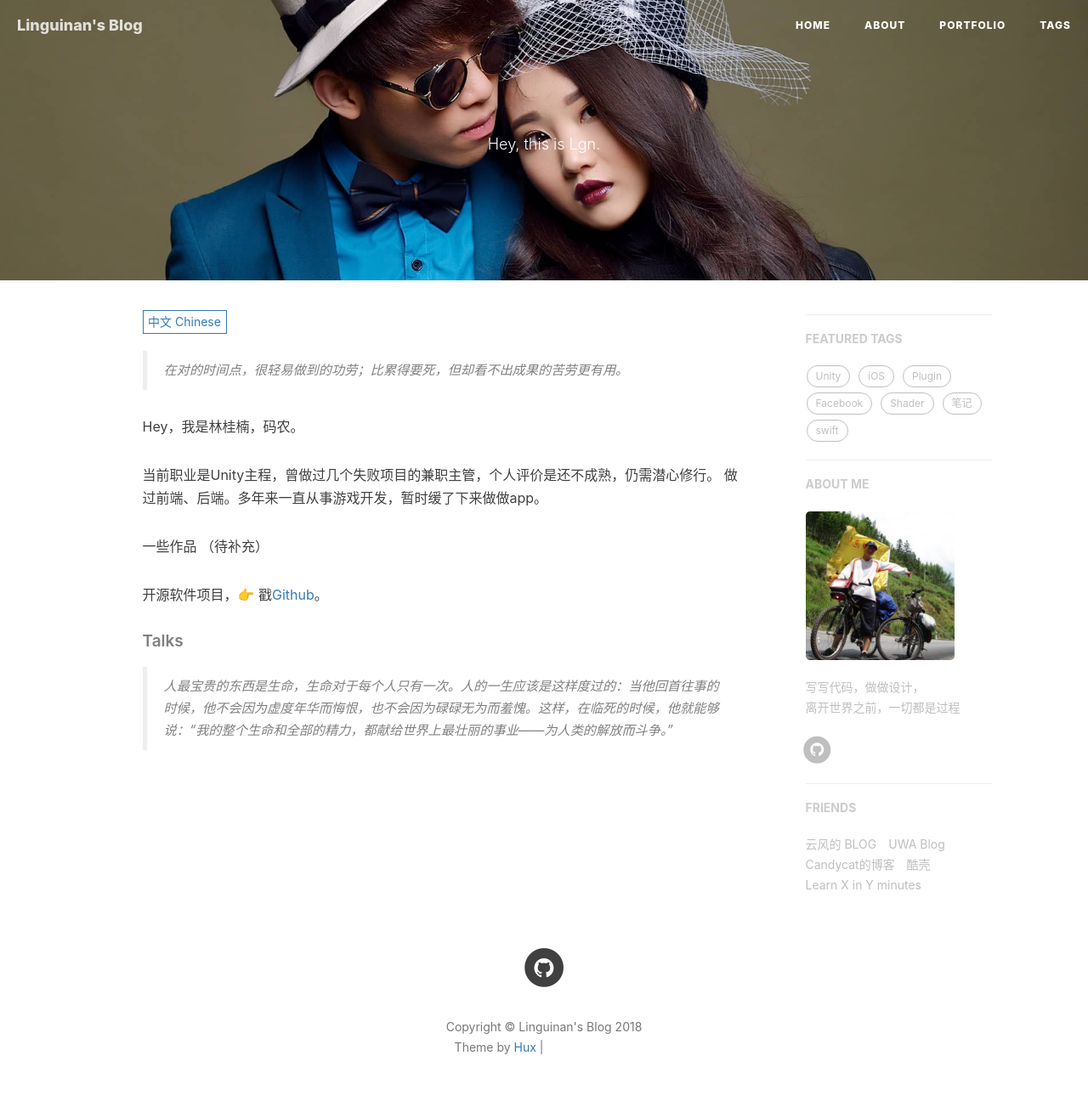
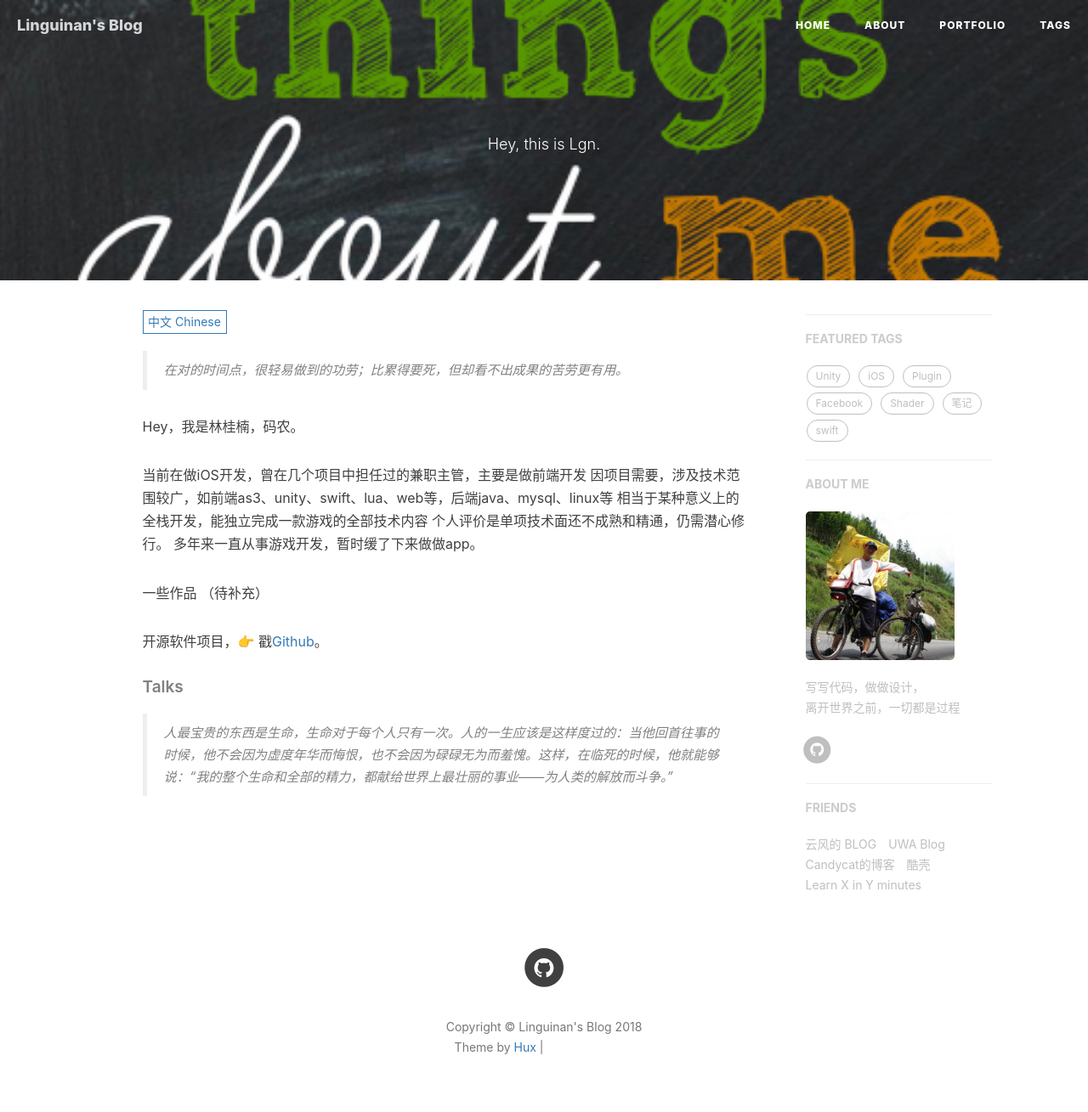
Before and after one commit to linguinan/linguinan.github.io, a Jekyll site: the page built from about.html, in a window 1280 px wide. Shown: the whole page at 85% size. Built offline with Jekyll 4.4.1, drawn with Linux system fonts in a browser that asks for light colours; nearby versions of some CDN libraries; comment, search, counter and statistics services are not loaded; grey boxes are pictures that could not be loaded.

Commit message:
update blog infos

```diff
--- a/_includes/about/zh.md
+++ b/_includes/about/zh.md
@@ -2,8 +2,11 @@
 
 Hey，我是林桂楠，码农。
 
-当前职业是Unity主程，曾做过几个失败项目的兼职主管，个人评价是还不成熟，仍需潜心修行。
-做过前端、后端。多年来一直从事游戏开发，暂时缓了下来做做app。
+当前在做iOS开发，曾在几个项目中担任过的兼职主管，主要是做前端开发
+因项目需要，涉及技术范围较广，如前端as3、unity、swift、lua、web等，后端java、mysql、linux等
+相当于某种意义上的全栈开发，能独立完成一款游戏的全部技术内容
+个人评价是单项技术面还不成熟和精通，仍需潜心修行。
+多年来一直从事游戏开发，暂时缓了下来做做app。
 
 一些作品
 （待补充）
```
Also changed, not shown: img/about-bg.jpg, img/contact-bg.jpg (deleted), img/home-bg-art.jpg (deleted), img/home-bg-geek.jpg (deleted), img/home-bg-o.jpg (deleted), img/icon_wechat.png (deleted), img/portfolio-bg.jpg (added), img/tag-bg.jpg.
